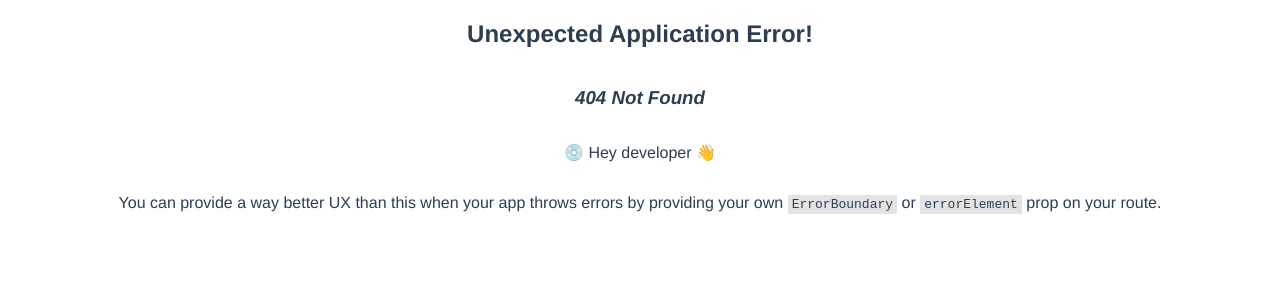
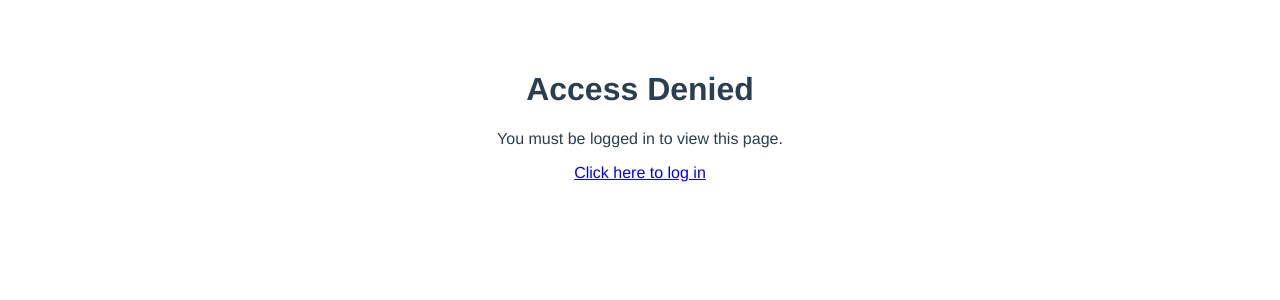
Before and after one commit to mh-lamine/argentbank, a React (Vite) app: page /redirect in a window 1280 px wide. Before the commit this address had no page. Shown: the top 300 px of the page. Built offline with nearby package versions, Linux system fonts and the light colour scheme.

Commit message:
Refactor routes and remove ProtectedRoute component

```diff
--- a/src/features/auth/authSlice.js
+++ b/src/features/auth/authSlice.js
@@ -1,7 +1,6 @@
 import { createSlice, createAsyncThunk } from "@reduxjs/toolkit";
 import axios from "axios";
 
-// Define async thunk for login
 export const login = createAsyncThunk(
   "auth/login",
   async ({ email, password }, { rejectWithValue }) => {
@@ -53,7 +52,6 @@ export const updateUserProfile = createAsyncThunk(
           headers: { Authorization: `Bearer ${token}` },
         }
       );
-      console.log(response, "response");
       return response.data.body;
     } catch (error) {
       return rejectWithValue(
--- a/src/main.jsx
+++ b/src/main.jsx
@@ -7,7 +7,7 @@ import Login from "./routes/login";
 import Profile from "./routes/profile";
 import store from "./store";
 import { Provider } from "react-redux";
-// import ProtectedRoute from "./routes/ProtectedRoute";
+import Redirect from "./routes/redirect";
 
 const router = createBrowserRouter([
   {
@@ -20,11 +20,11 @@ const router = createBrowserRouter([
   },
   {
     path: "/profile",
-    element: (
-      // <ProtectedRoute>
-        <Profile />
-      // </ProtectedRoute>
-    ),
+    element: <Profile />,
+  },
+  {
+    path: "/redirect",
+    element: <Redirect />,
   },
 ]);
 
--- a/src/routes/profile.jsx
+++ b/src/routes/profile.jsx
@@ -19,10 +19,6 @@ export default function Profile() {
   const [firstName, setFirstName] = useState("");
   const [lastName, setLastName] = useState("");
 
-  if (!token) {
-    navigate("/login");
-  }
-
   const handleUpdate = () => {
     dispatch(updateUserProfile({ token, profile: { firstName, lastName } }));
   };
@@ -36,7 +32,10 @@ export default function Profile() {
     if (token) {
       dispatch(fetchUserProfile(token));
     }
-  }, [token, dispatch]);
+    else {
+      navigate("/redirect");
+    }
+  }, []);
 
   useEffect(() => {
     if (user) {
--- /dev/null
+++ b/src/routes/redirect.jsx
@@ -0,0 +1,15 @@
+import { Link } from "react-router-dom";
+
+const Redirect = () => {
+  return (
+    <div style={{ textAlign: "center", marginTop: "50px" }}>
+      <h1>Access Denied</h1>
+      <p>You must be logged in to view this page.</p>
+      <Link to="/login">
+        Click here to log in
+      </Link>
+    </div>
+  );
+};
+
+export default Redirect;
```
Also changed, not shown: src/routes/ProtectedRoute.jsx (deleted, +0 -19 lines).
